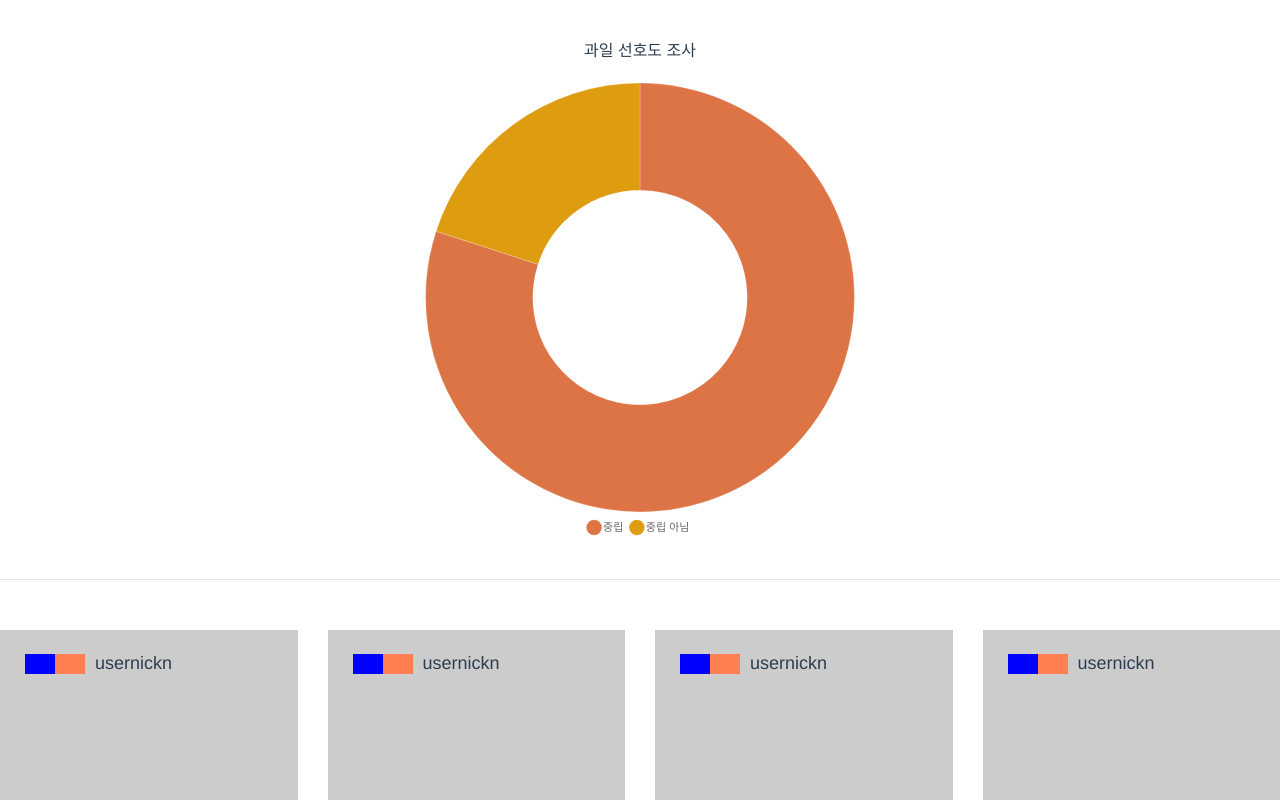
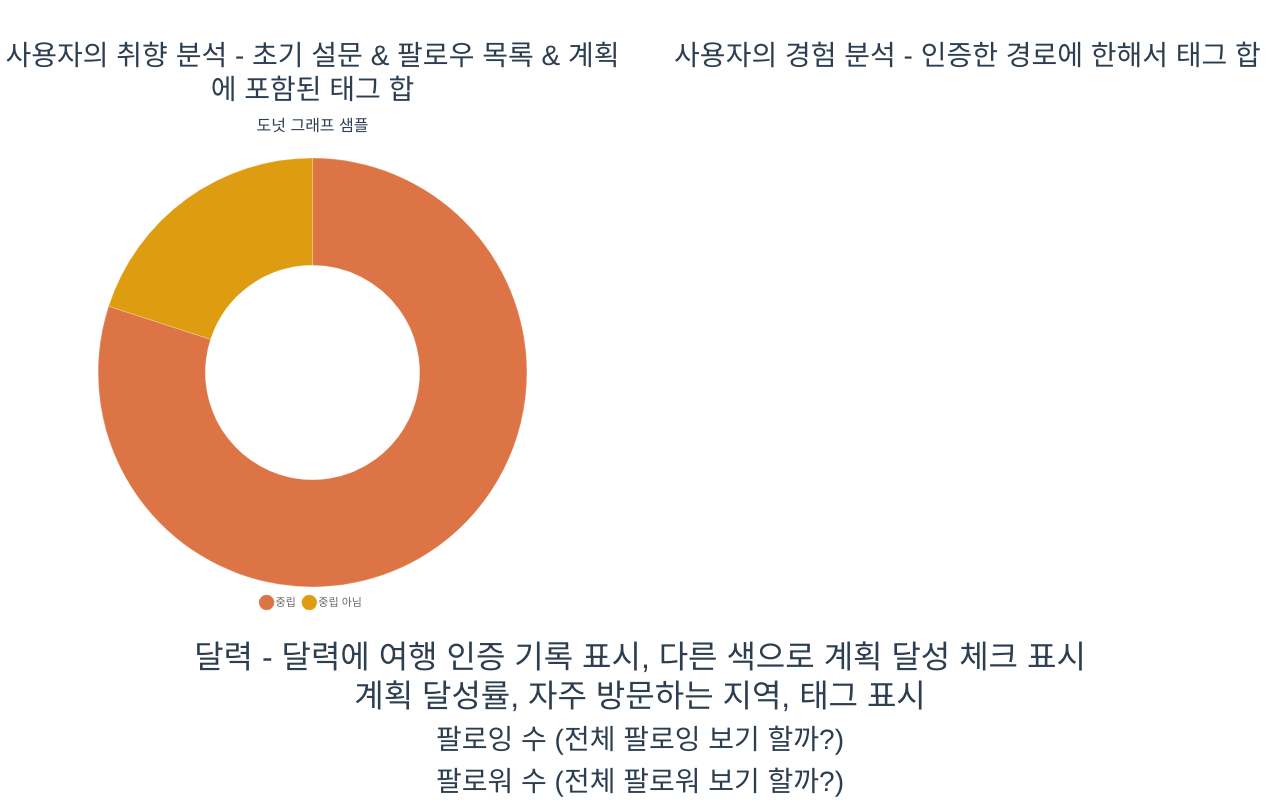
Before and after one commit to 210-reverof/statrip, a Vue app in the folder frontend/: page /mypage/main in a window 1280 px wide. Shown: the part 160-960 px from the top of the page. Built offline with nearby package versions, Linux system fonts and the light colour scheme; a web font is replaced by a local one.

Commit message:
fix: mypage 추가할 요소 표시 #11

```diff
--- a/frontend/src/components/mypage/DoughnutChartGraph.vue
+++ b/frontend/src/components/mypage/DoughnutChartGraph.vue
@@ -1,7 +1,7 @@
 <template>
   <div id="doughnut-chart">
     <div class="box">
-      <div class="title">과일 선호도 조사</div>
+      <div class="title">도넛 그래프 샘플</div>
       <div class="chart">
         <doughnut-chart></doughnut-chart>
       </div>
--- a/frontend/src/components/mypage/MyPageMain.vue
+++ b/frontend/src/components/mypage/MyPageMain.vue
@@ -3,7 +3,29 @@
     <div class="contents-block">
       <h1>마이 페이지</h1>
       <hr />
-      <div><doughnut-chart-graph></doughnut-chart-graph></div>
+      <div>
+        <b-row>
+          <b-col cols=6>
+            <h3>사용자의 취향 분석 - 초기 설문 & 팔로우 목록 & 계획에 포함된 태그 합 </h3>
+            <doughnut-chart-graph></doughnut-chart-graph>
+          </b-col>
+          <b-col cols=6>
+            <h3>사용자의 경험 분석 - 인증한 경로에 한해서 태그 합</h3>
+          </b-col>
+        </b-row>
+        <h2>달력 - 달력에 여행 인증 기록 표시, 다른 색으로 계획 달성 체크 표시<br>
+            계획 달성률, 자주 방문하는 지역, 태그 표시
+
+        </h2>
+
+
+        <h3>팔로잉 수 (전체 팔로잉 보기 할까?)</h3>
+        <h3>팔로워 수 (전체 팔로워 보기 할까?)</h3>
+        <h3>전체 게시글 수</h3>
+        <h3>전체 받은 하트</h3>
+
+
+      </div>
       <hr />
       <div>
         <div>
```
